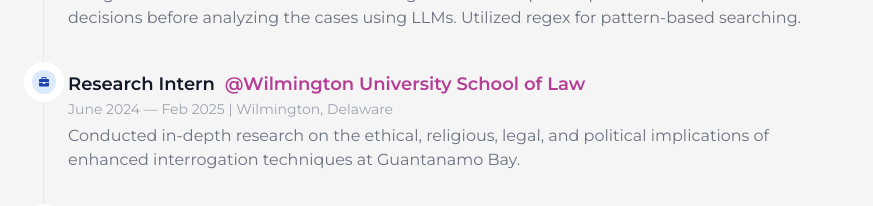
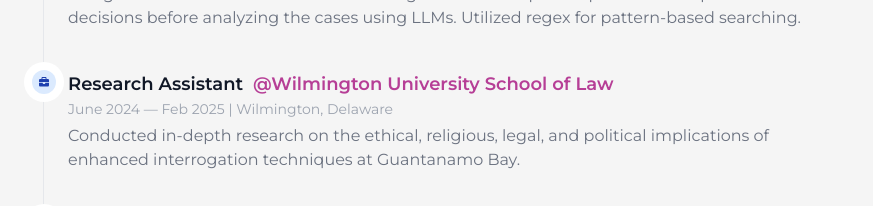
Before and after one commit to shriyanyamali/portfolio-v2, a Next.js app: page /resume in a window 1280 px wide. Shown: the part 1828-2034 px from the top of the page, without its empty margins (197-1070 px from the left). Built offline with nearby package versions, Linux system fonts and the light colour scheme.

Commit message:
changed reserach intern to research assistant

```diff
--- a/src/components/ExperienceTimeline.js
+++ b/src/components/ExperienceTimeline.js
@@ -189,7 +189,7 @@ const ExperienceTimeline = () => {
               </svg>
             </span>
             <h3 className="flex items-center mb-1 text-lg font-semibold text-gray-900 dark:text-white mg:text-base sm:!text-sm">
-              Research Intern &nbsp;
+              Research Assistant &nbsp;
               <div className="text-primary dark:text-primaryDark sm:ml-3">
                 @Wilmington University School of Law{" "}
               </div>
```
